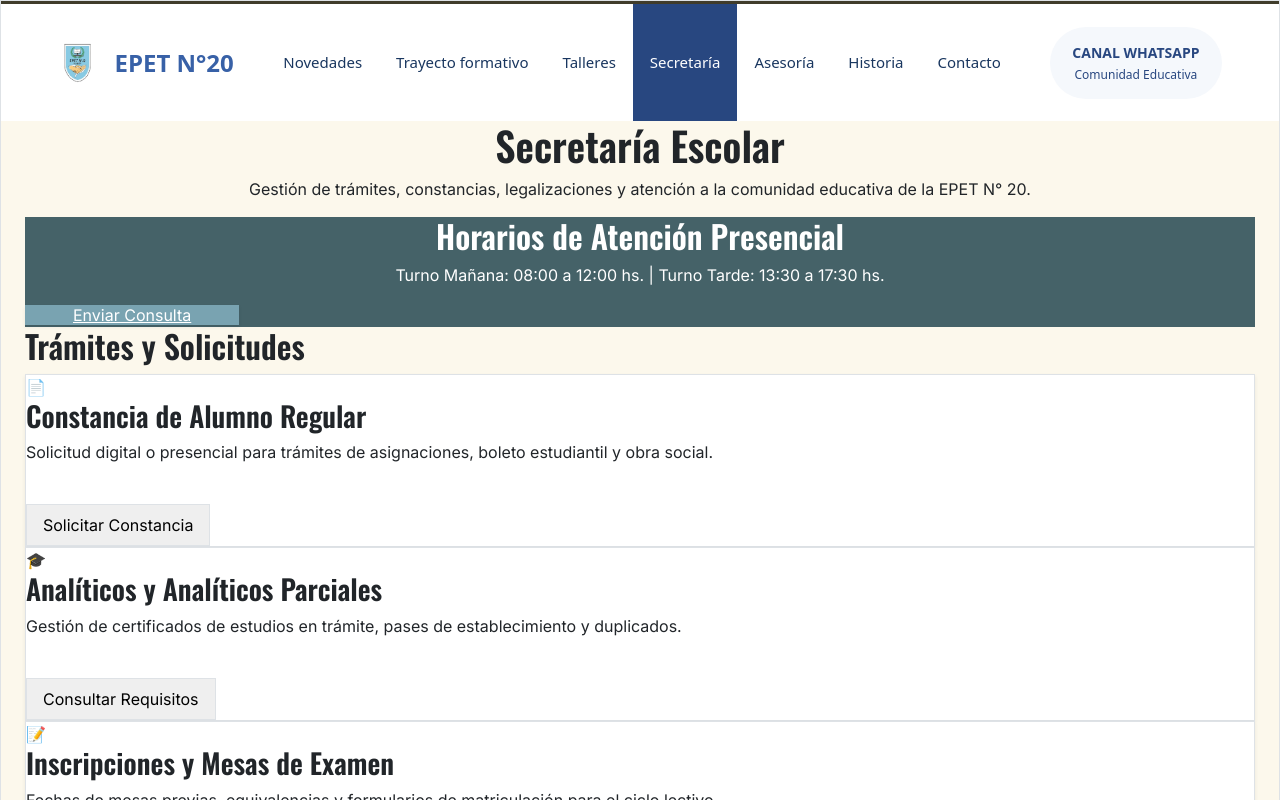
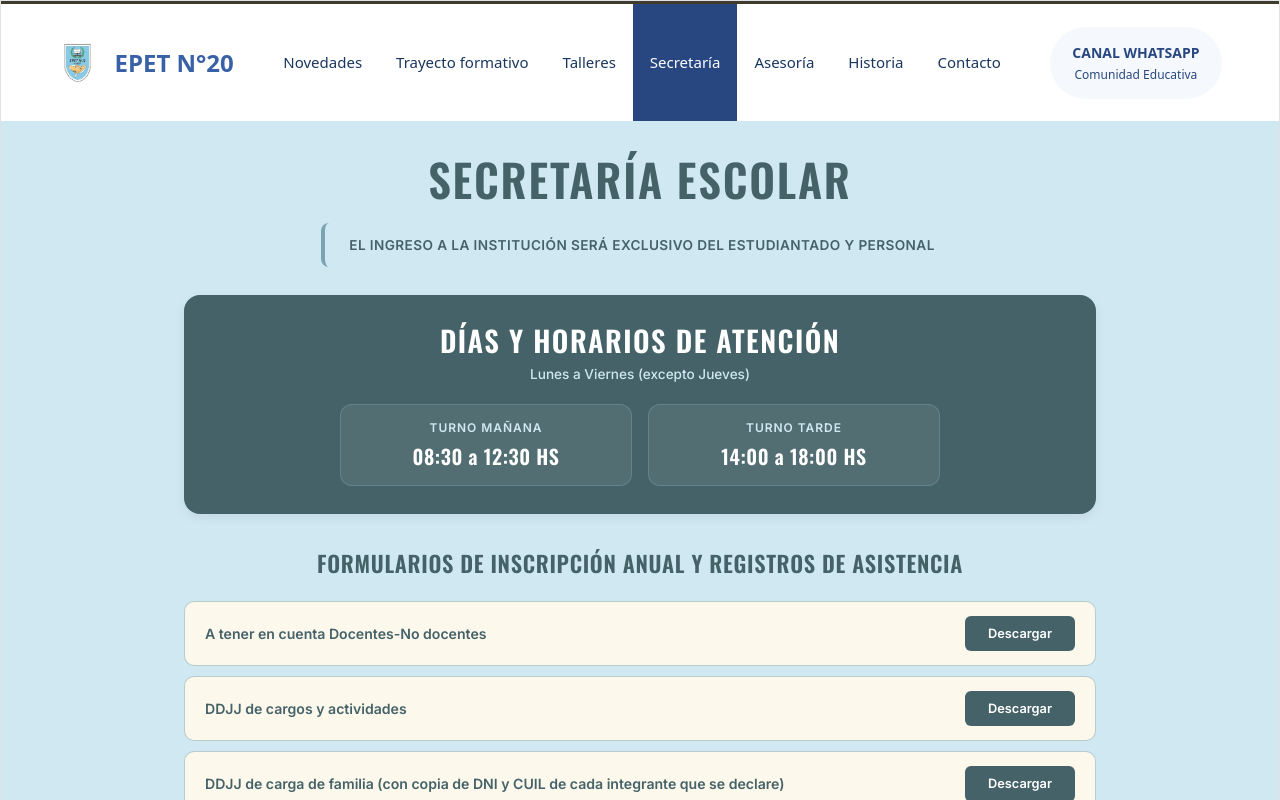
Before and after one commit to Geronimogomez09/webinstitucional, a React (Vite) app: page /secretaria in a window 1280 px wide. Shown: the top 800 px of the page. Built offline with nearby package versions, Linux system fonts and the light colour scheme.

Commit message:
Creando el diseño

```diff
--- a/src/App.jsx
+++ b/src/App.jsx
@@ -16,7 +16,7 @@ function App() {
     <BrowserRouter>
       <div style={{ backgroundColor: '#D0E8F2' }} className="min-h-screen flex flex-col items-center p-0 md:p-6 font-sans">
         <div
-          style={{ backgroundColor: '#FCF8EC' }}
+          style={{ backgroundColor: '#D0E8F2' }}
           className="w-full max-w-7xl min-h-[92vh] flex flex-col justify-between rounded-3xl shadow-2xl overflow-hidden border border-[#79A3B1]/30"
         >
           <div>
--- a/src/pages/secretaria.jsx
+++ b/src/pages/secretaria.jsx
@@ -1,127 +1,236 @@
 import React from 'react';
 
 export default function Secretaria() {
+  const formularios = [
+    { id: 1, titulo: 'A tener en cuenta Docentes-No docentes', tipo: 'Descargar' },
+    { id: 2, titulo: 'DDJJ de cargos y actividades', tipo: 'Descargar' },
+    { id: 3, titulo: 'DDJJ de carga de familia (con copia de DNI y CUIL de cada integrante que se declare)', tipo: 'Descargar' },
+    { id: 4, titulo: 'DDJJ de datos personales', tipo: 'Descargar' },
+    { id: 5, titulo: 'PL2 (se adjunta nota del docente, DDJJ de cargos y actividades que va a licenciar)', tipo: 'Descargar' },
+    { id: 6, titulo: 'Renuncia', tipo: 'Descargar' },
+    { id: 7, titulo: 'Formulario interno de días por estudio (adjuntar por primera vez cada año la constancia de alumno regular y la constancia de examen)', tipo: 'Descargar' },
+    { id: 8, titulo: 'Constancia de alumno regular de hijo/a', tipo: 'Haz clic aquí' },
+    { id: 9, titulo: 'Formulario de Historia Clínica (subir conjuntamente a SISO con certificado de Alta)', tipo: 'Descargar' },
+    { id: 10, titulo: 'Portal Único', tipo: 'Haz clic aquí' },
+    { id: 11, titulo: 'SISO', tipo: 'Haz clic aquí' },
+    { id: 12, titulo: 'Solicitud y Justificación de Inasistencia', tipo: 'Haz clic aquí' },
+    { id: 13, titulo: 'COBROS POR NACIM - HIJO - MATRI - PRENATAL - CIRCULAR 003_2022', tipo: 'Haz clic aquí' },
+    { id: 14, titulo: 'Circular - 19 Apertura de CAJA de ahorro', tipo: 'Descargar' },
+    { id: 15, titulo: 'Generar NÚMERO DE EMPLEADO', tipo: 'Descargar' },
+    { id: 16, titulo: 'Solicitud de LICENCIA x estudios o capacitaciones', tipo: 'Descargar' },
+    { id: 17, titulo: 'Nota de descargo - demora de entrega de DDJJ', tipo: 'Descargar' },
+    { id: 18, titulo: 'Formulario de renuncia por razones Particulares', tipo: 'Descargar' },
+  ];
+
+  const normativas = [
+    { id: 1, titulo: 'Manual de procedimiento', tipo: 'Descargar' },
+    { id: 2, titulo: '1278/24 Diseño Curricular', tipo: 'Descargar' },
+  ];
+
   return (
-    <div className="w-full max-w-5xl mx-auto px-4 py-8 space-y-8">
+    <div style={{ maxWidth: '960px', margin: '0 auto', padding: '32px 24px', fontFamily: "'Inter', sans-serif" }}>
 
-      {/* Título de la Sección */}
-      <div className="text-center space-y-2 border-b-2 border-[#79A3B1]/30 pb-6">
+      {/* Título Principal */}
+      <div style={{ textAlign: 'center', marginBottom: '28px' }}>
         <h1
-          style={{ fontFamily: "'Oswald', sans-serif" }}
-          className="text-3xl md:text-4xl font-bold uppercase text-[#456268] tracking-wide"
+          style={{
+            fontFamily: "'Oswald', sans-serif",
+            color: '#456268',
+            fontSize: '2.8rem',
+            textTransform: 'uppercase',
+            margin: '0 0 16px 0',
+            letterSpacing: '0.04em'
+          }}
         >
           Secretaría Escolar
         </h1>
-        <p
-          style={{ fontFamily: "'Inter', sans-serif" }}
-          className="text-sm md:text-base text-slate-600 max-w-2xl mx-auto"
+
+        {/* Banner de Aviso Institucional */}
+        <div
+          style={{
+            backgroundColor: '#D0E8F2',
+            borderLeft: '4px solid #79A3B1',
+            padding: '12px 24px',
+            borderRadius: '8px',
+            display: 'inline-block',
+            maxWidth: '780px'
+          }}
         >
-          Gestión de trámites, constancias, legalizaciones y atención a la comunidad educativa de la EPET N° 20.
-        </p>
-      </div>
-
-      {/* Horarios y Atención */}
-      <div
-        style={{ backgroundColor: '#456268' }}
-        className="rounded-2xl p-6 md:p-8 text-white shadow-md border-t-4 border-[#79A3B1]"
-      >
-        <div className="flex flex-col md:flex-row items-center justify-between gap-4">
-          <div className="space-y-1 text-center md:text-left">
-            <h2
-              style={{ fontFamily: "'Oswald', sans-serif" }}
-              className="text-xl md:text-2xl font-semibold uppercase tracking-wide"
-            >
-              Horarios de Atención Presencial
-            </h2>
-            <p style={{ fontFamily: "'Inter', sans-serif" }} className="text-sm text-slate-200">
-              Turno Mañana: 08:00 a 12:00 hs. | Turno Tarde: 13:30 a 17:30 hs.
-            </p>
-          </div>
-          <a
-            href="mailto:secretaria@epet20.edu.ar"
-            style={{ backgroundColor: '#79A3B1', fontFamily: "'Inter', sans-serif" }}
-            className="px-5 py-2.5 rounded-xl font-medium text-white hover:bg-[#5e8896] transition-colors text-sm shadow-sm whitespace-nowrap"
-          >
-            Enviar Consulta
-          </a>
+          <p style={{ margin: 0, fontSize: '0.85rem', fontWeight: '700', color: '#456268', letterSpacing: '0.03em' }}>
+            EL INGRESO A LA INSTITUCIÓN SERÁ EXCLUSIVO DEL ESTUDIANTADO Y PERSONAL
+          </p>
         </div>
       </div>
 
-      {/* Trámites Frecuentes */}
-      <div className="space-y-4">
+      {/* Tarjeta de Días y Horarios */}
+      <div
+        style={{
+          backgroundColor: '#456268',
+          color: '#ffffff',
+          borderRadius: '16px',
+          padding: '28px 36px',
+          marginBottom: '36px',
+          boxShadow: '0 4px 12px rgba(0,0,0,0.06)'
+        }}
+      >
         <h2
-          style={{ fontFamily: "'Oswald', sans-serif" }}
-          className="text-2xl font-bold text-[#456268] uppercase tracking-wide"
+          style={{
+            fontFamily: "'Oswald', sans-serif",
+            fontSize: '1.8rem',
+            textTransform: 'uppercase',
+            margin: '0 0 6px 0',
+            letterSpacing: '0.05em',
+            textAlign: 'center'
+          }}
         >
-          Trámites y Solicitudes
+          Días y Horarios de Atención
         </h2>
+        <p style={{ textAlign: 'center', color: '#D0E8F2', fontSize: '0.85rem', margin: '0 0 20px 0', fontWeight: '500' }}>
+          Lunes a Viernes (excepto Jueves)
+        </p>
 
-        <div className="grid grid-cols-1 md:grid-cols-3 gap-6">
+        <div style={{ display: 'grid', gridTemplateColumns: '1fr 1fr', gap: '16px', maxWidth: '600px', margin: '0 auto' }}>
+          <div
+            style={{
+              backgroundColor: 'rgba(255, 255, 255, 0.08)',
+              border: '1px solid rgba(121, 163, 177, 0.4)',
+              borderRadius: '12px',
+              padding: '14px',
+              textAlign: 'center'
+            }}
+          >
+            <span style={{ fontSize: '0.75rem', textTransform: 'uppercase', letterSpacing: '0.08em', color: '#D0E8F2', fontWeight: '600', display: 'block', marginBottom: '4px' }}>
+              Turno Mañana
+            </span>
+            <span style={{ fontFamily: "'Oswald', sans-serif", fontSize: '1.25rem', letterSpacing: '0.03em' }}>
+              08:30 a 12:30 HS
+            </span>
+          </div>
 
-          {/* Card 1 */}
-          <div className="bg-white p-6 rounded-2xl border border-[#79A3B1]/30 shadow-sm space-y-3 flex flex-col justify-between">
-            <div className="space-y-2">
-              <div className="w-10 h-10 rounded-xl bg-[#D0E8F2] text-[#456268] flex items-center justify-center font-bold text-lg">
-                📄
-              </div>
-              <h3 style={{ fontFamily: "'Oswald', sans-serif" }} className="text-lg font-semibold text-[#456268]">
-                Constancia de Alumno Regular
-              </h3>
-              <p style={{ fontFamily: "'Inter', sans-serif" }} className="text-xs text-slate-600 leading-relaxed">
-                Solicitud digital o presencial para trámites de asignaciones, boleto estudiantil y obra social.
-              </p>
-            </div>
+          <div
+            style={{
+              backgroundColor: 'rgba(255, 255, 255, 0.08)',
+              border: '1px solid rgba(121, 163, 177, 0.4)',
+              borderRadius: '12px',
+              padding: '14px',
+              textAlign: 'center'
+            }}
+          >
+            <span style={{ fontSize: '0.75rem', textTransform: 'uppercase', letterSpacing: '0.08em', color: '#D0E8F2', fontWeight: '600', display: 'block', marginBottom: '4px' }}>
+              Turno Tarde
+            </span>
+            <span style={{ fontFamily: "'Oswald', sans-serif", fontSize: '1.25rem', letterSpacing: '0.03em' }}>
+              14:00 a 18:00 HS
+            </span>
+          </div>
+        </div>
+      </div>
+
+      {/* Subtítulo de Sección */}
+      <h3
+        style={{
+          fontFamily: "'Oswald', sans-serif",
+          color: '#456268',
+          fontSize: '1.4rem',
+          textAlign: 'center',
+          marginBottom: '24px',
+          textTransform: 'uppercase',
+          letterSpacing: '0.03em'
+        }}
+      >
+        Formularios de inscripción anual y registros de asistencia
+      </h3>
+
+      {/* Listado de Formularios (Contenedores en #FCF8EC) */}
+      <div style={{ display: 'flex', flexDirection: 'column', gap: '10px', marginBottom: '40px' }}>
+        {formularios.map((item) => (
+          <div
+            key={item.id}
+            style={{
+              backgroundColor: '#FCF8EC',
+              border: '1px solid rgba(121, 163, 177, 0.5)',
+              borderRadius: '10px',
+              padding: '14px 20px',
+              display: 'flex',
+              alignItems: 'center',
+              justifyContent: 'space-between',
+              gap: '20px'
+            }}
+          >
+            <span style={{ color: '#456268', fontWeight: '600', fontSize: '0.88rem', lineHeight: '1.4' }}>
+              {item.titulo}
+            </span>
             <button
-              style={{ fontFamily: "'Inter', sans-serif" }}
-              className="w-full mt-4 py-2 px-3 text-xs font-semibold text-[#456268] bg-[#D0E8F2]/60 hover:bg-[#D0E8F2] rounded-lg transition-colors border border-[#79A3B1]/20"
+              style={{
+                backgroundColor: '#456268',
+                color: '#ffffff',
+                border: 'none',
+                padding: '8px 16px',
+                borderRadius: '6px',
+                fontWeight: '600',
+                fontSize: '0.8rem',
+                cursor: 'pointer',
+                whiteSpace: 'nowrap',
+                minWidth: '110px'
+              }}
             >
-              Solicitar Constancia
+              {item.tipo}
             </button>
           </div>
+        ))}
+      </div>
 
-          {/* Card 2 */}
-          <div className="bg-white p-6 rounded-2xl border border-[#79A3B1]/30 shadow-sm space-y-3 flex flex-col justify-between">
-            <div className="space-y-2">
-              <div className="w-10 h-10 rounded-xl bg-[#D0E8F2] text-[#456268] flex items-center justify-center font-bold text-lg">
-                🎓
-              </div>
-              <h3 style={{ fontFamily: "'Oswald', sans-serif" }} className="text-lg font-semibold text-[#456268]">
-                Analíticos y Analíticos Parciales
-              </h3>
-              <p style={{ fontFamily: "'Inter', sans-serif" }} className="text-xs text-slate-600 leading-relaxed">
-                Gestión de certificados de estudios en trámite, pases de establecimiento y duplicados.
-              </p>
-            </div>
+      {/* Normativas (Contenedores en #FCF8EC) */}
+      <div
+        style={{
+          backgroundColor: '#456268',
+          color: '#ffffff',
+          padding: '10px 16px',
+          borderRadius: '8px',
+          marginBottom: '12px'
+        }}
+      >
+        <h3 style={{ fontFamily: "'Oswald', sans-serif", margin: 0, fontSize: '1.2rem', textTransform: 'uppercase', letterSpacing: '0.04em' }}>
+          Normativas
+        </h3>
+      </div>
+
+      <div style={{ display: 'flex', flexDirection: 'column', gap: '10px' }}>
+        {normativas.map((item) => (
+          <div
+            key={item.id}
+            style={{
+              backgroundColor: '#FCF8EC',
+              border: '1px solid rgba(121, 163, 177, 0.5)',
+              borderRadius: '10px',
+              padding: '14px 20px',
+              display: 'flex',
+              alignItems: 'center',
+              justifyContent: 'space-between',
+              gap: '20px'
+            }}
+          >
+            <span style={{ color: '#456268', fontWeight: '600', fontSize: '0.88rem' }}>
+              {item.titulo}
+            </span>
             <button
-              style={{ fontFamily: "'Inter', sans-serif" }}
-              className="w-full mt-4 py-2 px-3 text-xs font-semibold text-[#456268] bg-[#D0E8F2]/60 hover:bg-[#D0E8F2] rounded-lg transition-colors border border-[#79A3B1]/20"
+              style={{
+                backgroundColor: '#79A3B1',
+                color: '#ffffff',
+                border: 'none',
+                padding: '8px 16px',
+                borderRadius: '6px',
+                fontWeight: '600',
+                fontSize: '0.8rem',
+                cursor: 'pointer',
+                whiteSpace: 'nowrap',
+                minWidth: '110px'
+              }}
             >
-              Consultar Requisitos
+              {item.tipo}
             </button>
           </div>
-
-          {/* Card 3 */}
-          <div className="bg-white p-6 rounded-2xl border border-[#79A3B1]/30 shadow-sm space-y-3 flex flex-col justify-between">
-            <div className="space-y-2">
-              <div className="w-10 h-10 rounded-xl bg-[#D0E8F2] text-[#456268] flex items-center justify-center font-bold text-lg">
-                📝
-              </div>
-              <h3 style={{ fontFamily: "'Oswald', sans-serif" }} className="text-lg font-semibold text-[#456268]">
-                Inscripciones y Mesas de Examen
-              </h3>
-              <p style={{ fontFamily: "'Inter', sans-serif" }} className="text-xs text-slate-600 leading-relaxed">
-                Fechas de mesas previas, equivalencias y formularios de matriculación para el ciclo lectivo.
-              </p>
-            </div>
-            <button
-              style={{ fontFamily: "'Inter', sans-serif" }}
-              className="w-full mt-4 py-2 px-3 text-xs font-semibold text-[#456268] bg-[#D0E8F2]/60 hover:bg-[#D0E8F2] rounded-lg transition-colors border border-[#79A3B1]/20"
-            >
-              Ver Fechas
-            </button>
-          </div>
-
-        </div>
+        ))}
       </div>
 
     </div>
```
